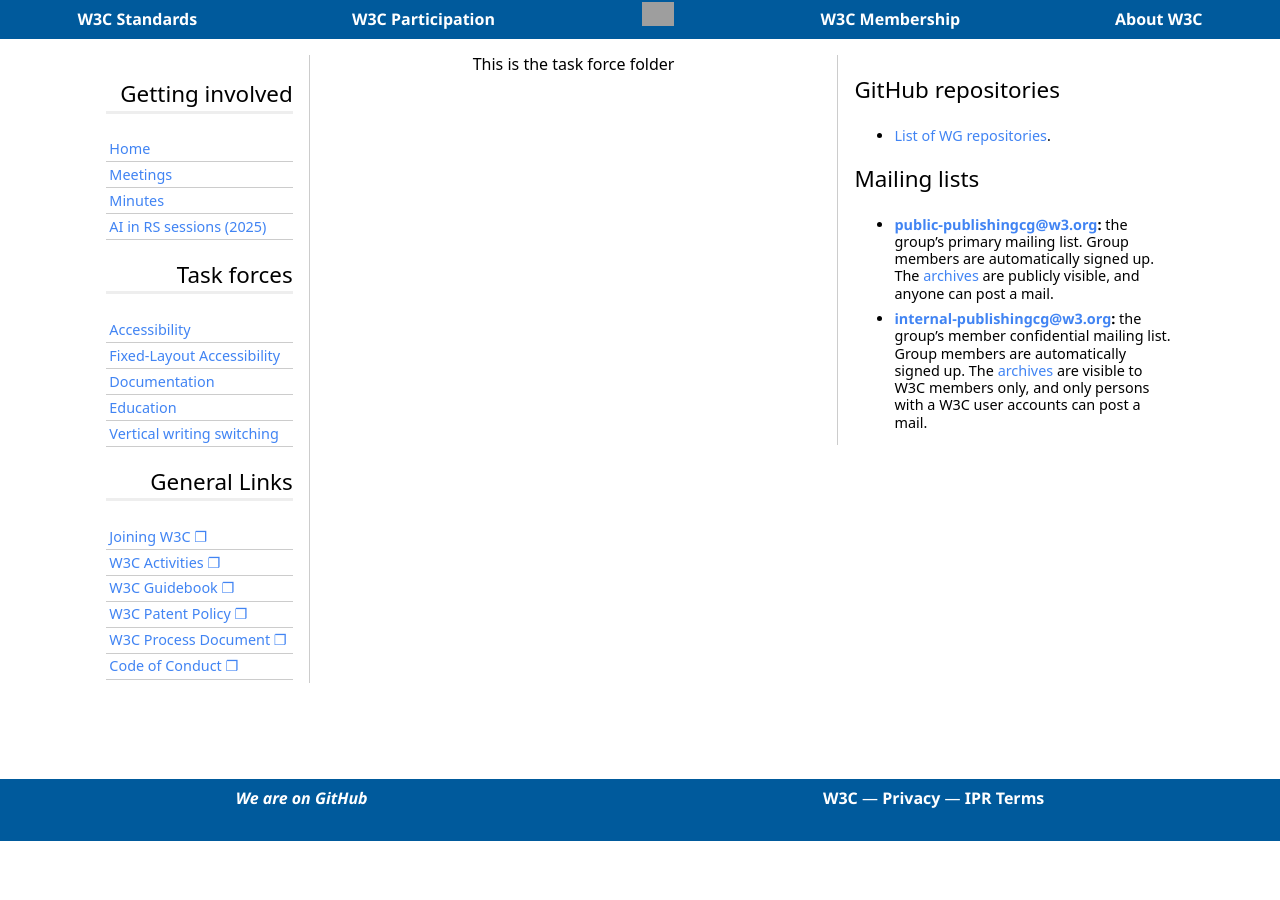
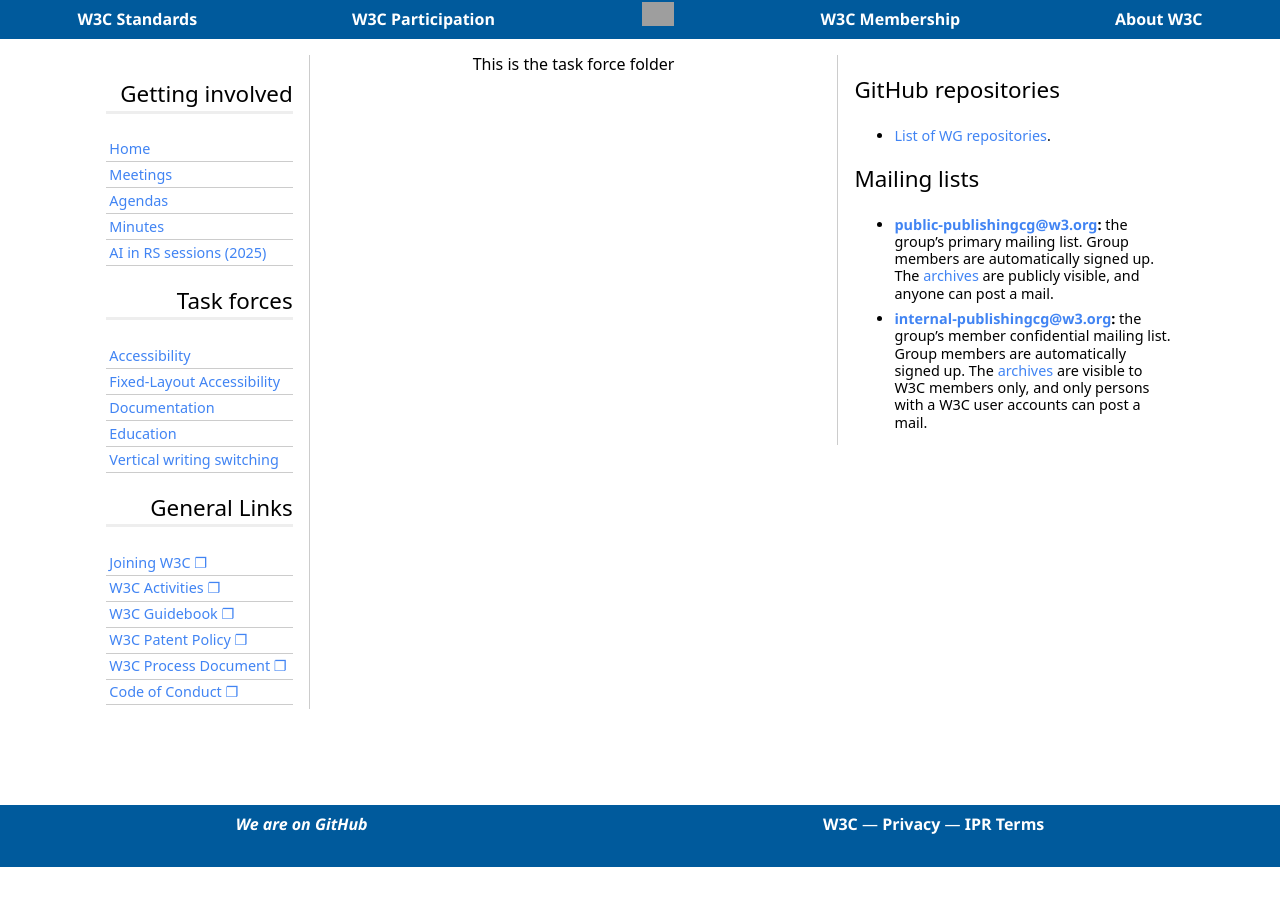
Before and after one commit to w3c/publishingcg, a Jekyll site: the page built from TaskForces/index.md, in a window 1280 px wide. Built offline with Jekyll 4.4.1, drawn with Linux system fonts in a browser that asks for light colours; some web fonts are replaced; grey boxes are pictures that could not be loaded.

Commit message:
Update nav.html

```diff
--- a/_includes/nav.html
+++ b/_includes/nav.html
@@ -3,6 +3,7 @@
     <ul>
         <li><a href="{{ site.baseurl }}/">Home</a></li>
         <li><a href="{{ site.baseurl }}/Meetings/">Meetings</a></li>
+        <li><a href="{{ site.baseurl }}/Meetings/Agenda/">Agendas</a></li>
         <li><a href="{{ site.baseurl }}/Meetings/Minutes/">Minutes</a></li>
         <li><a href="{{ site.baseurl }}/Meetings/AIsessions/">AI in RS sessions (2025)</a></li>
         <!--
```
